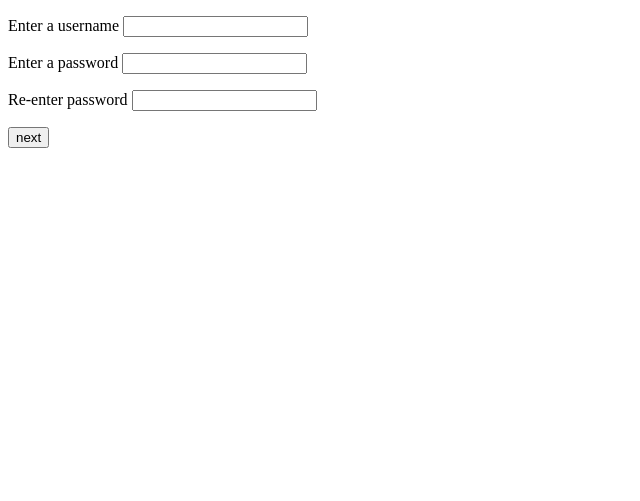
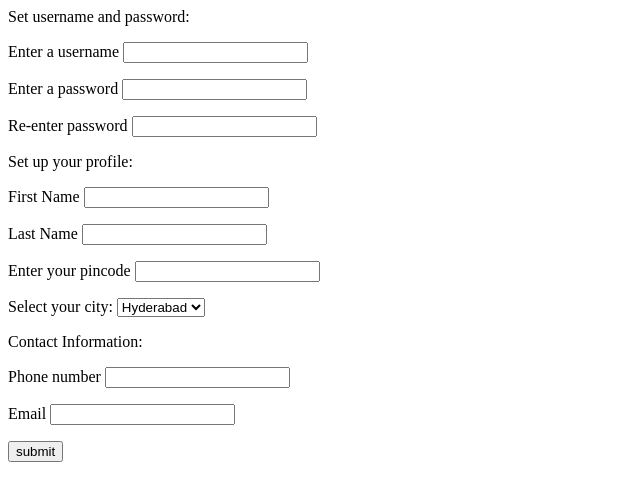
Before and after one commit to Sanidhya-Maharia/pet-care-volunteer-platform, a Flask app: page /signup in a window 1280 px wide. Shown: the top 501 px of the page, without its empty margins (0-640 px from the left). Run offline with Flask 2, Linux system fonts and the light colour scheme.

Commit message:
Sign up page final test version
i have depression

```diff
--- a/Backend/app.py
+++ b/Backend/app.py
@@ -5,24 +5,51 @@ app = Flask(__name__)
 
 @app.route("/")
 def home():
+    return redirect('/login')
+
+@app.route("/login",methods = ['POST', 'GET'])
+def loginpage():
+    if request.method == 'POST':
+        name = request.form['Name']
+        password = request.form['Password']
+        result = Login.check(name, password)
+        if result != None:
+            return result
+        else:
+            return redirect('/login')
+
     return render_template('login.html')
-
-@app.route("/loggedin",methods = ['POST', 'GET'])
-def display():
-    name = request.form['Name']
-    password = request.form['Password']
-    result = Login.check(name, password)
-    if result!= None:
-        return result
-    else:
-        return redirect('/')
 
 @app.route("/signup",methods = ['POST', 'GET'])
 def signup():
+    if request.method == 'POST':
+        name = request.form['signupname']
+        password = request.form['signuppass']
+        password2 = request.form['signuprepass']
+        firstname = request.form['firstname']
+        lastname = request.form['lastname']
+        pincode = request.form['pincode']
+        city = request.form['city']
+        phno = request.form['phno']
+        email = request.form['email']
+
+        List = [name, password, password2, firstname, lastname, pincode, city, phno, email]
+
+        result1 = SignUp.check_if_unique(name)
+        if result1 != None:
+            return redirect('/signup')
+
+        result2 = SignUp.check_password(password, password2)
+        if result2 == None:
+            return redirect('/signup')
+
+        for x in List:
+            result3 = SignUp.check_not_null(x)
+            if result3 == None:
+                return redirect('/signup')
+
+        SignUp.updatelogindb(name, password)
+        SignUp.updateprofiledb(name, firstname, lastname, pincode, city, phno, email)
+        return "accepted"
+
     return render_template('signup.html')
-
-@app.route("/signup/profile",methods = ['POST', 'GET'])
-def profile():
-    name = request.form['signupname']
-    result = SignUp.check(name)
-    return result
--- a/Backend/templates/login.html
+++ b/Backend/templates/login.html
@@ -1,11 +1,13 @@
 <!doctype html>
 <html>
    <body>
-      <form action = "http://localhost:5000/loggedin" method = "POST">
+      <form action = "http://localhost:5000/login" method = "POST">
          <p>Name <input type = "text" name = "Name" /></p>
          <p>Password <input type = "password" name = "Password" /></p>
          <p><input type = "submit" value = "log in" /></p>
-         <p><input type = "submit" formaction="http://localhost:5000/signup" value = "sign up" /></p>
+      </form>
+      <form action = "http://localhost:5000/signup" method="GET">
+         <p><input type = "submit" value = "sign up" /></p>
       </form>
    </body>
 </html>
--- a/Backend/templates/signup.html
+++ b/Backend/templates/signup.html
@@ -1,11 +1,26 @@
 <!doctype html>
 <html>
    <body>
-      <form action = "http://localhost:5000/signup/profile" method = "POST">
+      <form action = "http://localhost:5000/signup" method = "POST">
+         <h>Set username and password:</h>
          <p>Enter a username <input type = "text" name = "signupname" /></p>
          <p>Enter a password <input type = "password" name = "signuppass" /></p>
-         <p>Re-enter password <input type = "password" name = "signuppass" /></p>
-         <p><input type = "submit" value = "next" /></p>
+         <p>Re-enter password <input type = "password" name = "signuprepass" /></p>
+         <h>Set up your profile:</h>
+         <p>First Name <input type = "text" name = "firstname" /></p>
+         <p>Last Name <input type = "text" name = "lastname" /></p>
+         <p>Enter your pincode <input type = "number" name = "pincode" /></p>
+         <label for="city">Select your city:</label>
+         <select name="city" id="city">
+            <option value="Hyderabad">Hyderabad</option>
+            <option value="Jaipur">Jaipur</option>
+            <option value="Bangalore">Bangalore</option>
+         </select>
+         <p></p>
+         <h>Contact Information:</h>
+         <p>Phone number <input type = "text" name = "phno" /></p>
+         <p>Email <input type = "text" name = "email" /></p>
+         <p><input type = "submit" value = "submit" /></p>
       </form>
    </body>
 </html>
```
Also changed, not shown: Database_Handler/handler.py (+24 -4 lines).
